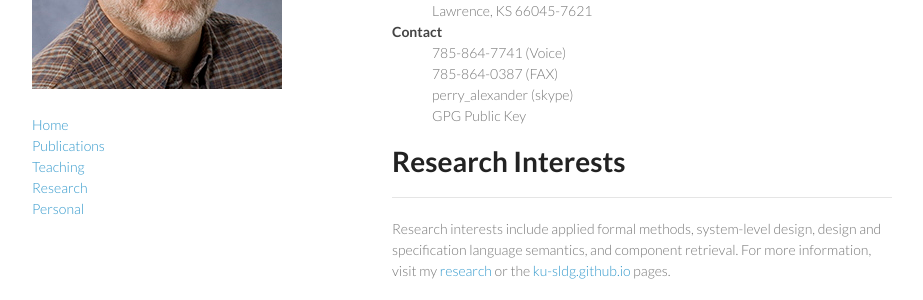
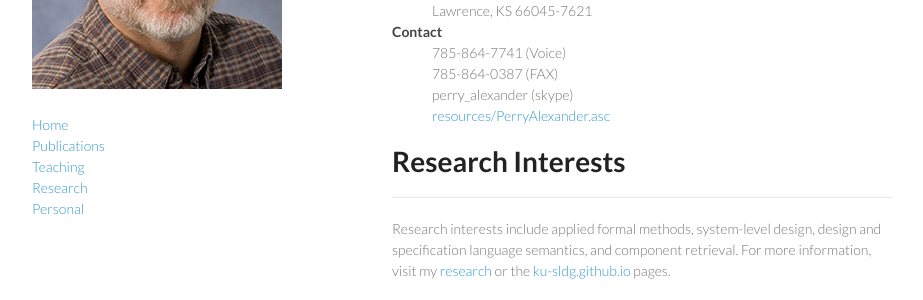
Before and after one commit to palexand/palexand.github.io, a Jekyll site: the page built from index.md, in a window 1280 px wide. Shown: the part 402-702 px from the top of the page, without its empty margins (178-1101 px from the left). Built offline with Jekyll 4.4.1, drawn with Linux system fonts in a browser that asks for light colours.

Commit message:
adding public key

```diff
--- a/index.md
+++ b/index.md
@@ -27,7 +27,7 @@
 : 785-864-7741 (Voice)
 : 785-864-0387 (FAX)
 : perry_alexander (skype)
-: GPG Public Key
+: [resources/PerryAlexander.asc](GPG Public Key)
 
 # Research Interests
 
```
Also changed, not shown: 1 other file.
